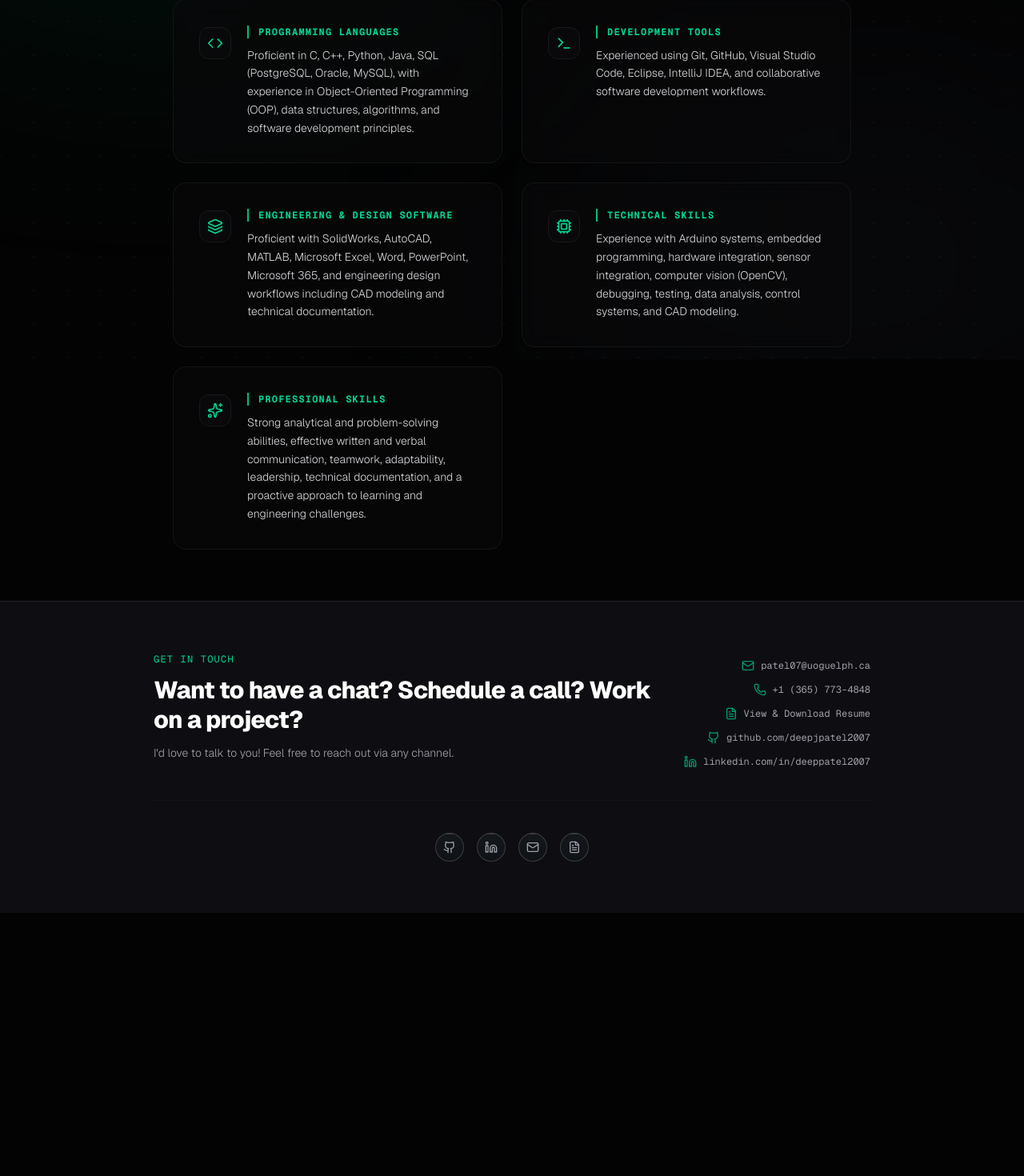
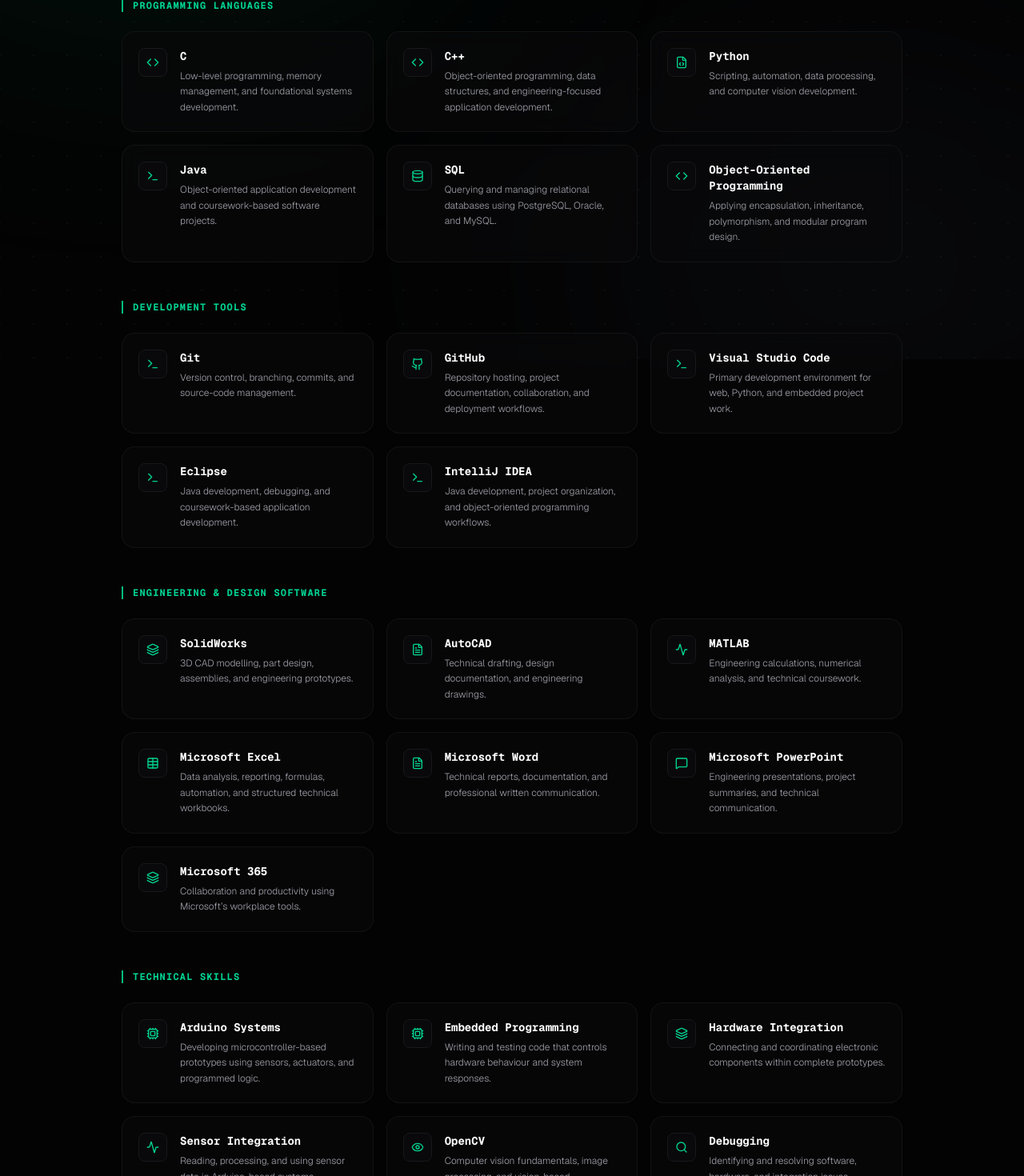
Before and after one commit to deepjpatel2007/My-Portfolio, a Next.js app: page /skills in a window 1280 px wide. Shown: the part 351-1821 px from the top of the page at 80% size. Before the commit the page ends 1492 px from the top, so only its background shows below. Built offline with nearby package versions, Linux system fonts and the light colour scheme.

Commit message:
Restore individual skill cards grid to Technical Capabilities page and align Interactive Resume with PDF

```diff
--- a/src/app/skills/page.tsx
+++ b/src/app/skills/page.tsx
@@ -32,7 +32,6 @@
 } from 'lucide-react';
 import { Github } from '@/components/ui/BrandIcons';
 import { Card } from '@/components/ui/Card';
-import { skillCategories } from '@/data/skills';
 
 const fadeInUp = {
   hidden: { opacity: 0, y: 20 },
@@ -80,36 +79,70 @@
 };
 
 export default function SkillsPage() {
-  const displayCategories = [
+  const categories = [
     {
       title: "Programming Languages",
-      icon: <Code className="w-5 h-5 text-emerald-400" />,
-      description: "Proficient in C, C++, Python, Java, SQL (PostgreSQL, Oracle, MySQL), with experience in Object-Oriented Programming (OOP), data structures, algorithms, and software development principles."
+      items: [
+        { name: "C", description: "Low-level programming, memory management, and foundational systems development.", icon: "Code" },
+        { name: "C++", description: "Object-oriented programming, data structures, and engineering-focused application development.", icon: "Code" },
+        { name: "Python", description: "Scripting, automation, data processing, and computer vision development.", icon: "FileCode" },
+        { name: "Java", description: "Object-oriented application development and coursework-based software projects.", icon: "Terminal" },
+        { name: "SQL", description: "Querying and managing relational databases using PostgreSQL, Oracle, and MySQL.", icon: "Database" },
+        { name: "Object-Oriented Programming", description: "Applying encapsulation, inheritance, polymorphism, and modular program design.", icon: "Code" }
+      ]
     },
     {
       title: "Development Tools",
-      icon: <Terminal className="w-5 h-5 text-emerald-400" />,
-      description: "Experienced using Git, GitHub, Visual Studio Code, Eclipse, IntelliJ IDEA, and collaborative software development workflows."
+      items: [
+        { name: "Git", description: "Version control, branching, commits, and source-code management.", icon: "Terminal" },
+        { name: "GitHub", description: "Repository hosting, project documentation, collaboration, and deployment workflows.", icon: "Github" },
+        { name: "Visual Studio Code", description: "Primary development environment for web, Python, and embedded project work.", icon: "Terminal" },
+        { name: "Eclipse", description: "Java development, debugging, and coursework-based application development.", icon: "Terminal" },
+        { name: "IntelliJ IDEA", description: "Java development, project organization, and object-oriented programming workflows.", icon: "Terminal" }
+      ]
     },
     {
       title: "Engineering & Design Software",
-      icon: <Layers className="w-5 h-5 text-emerald-400" />,
-      description: "Proficient with SolidWorks, AutoCAD, MATLAB, Microsoft Excel, Word, PowerPoint, Microsoft 365, and engineering design workflows including CAD modeling and technical documentation."
+      items: [
+        { name: "SolidWorks", description: "3D CAD modelling, part design, assemblies, and engineering prototypes.", icon: "Layers" },
+        { name: "AutoCAD", description: "Technical drafting, design documentation, and engineering drawings.", icon: "FileText" },
+        { name: "MATLAB", description: "Engineering calculations, numerical analysis, and technical coursework.", icon: "Activity" },
+        { name: "Microsoft Excel", description: "Data analysis, reporting, formulas, automation, and structured technical workbooks.", icon: "Table" },
+        { name: "Microsoft Word", description: "Technical reports, documentation, and professional written communication.", icon: "FileText" },
+        { name: "Microsoft PowerPoint", description: "Engineering presentations, project summaries, and technical communication.", icon: "MessageSquare" },
+        { name: "Microsoft 365", description: "Collaboration and productivity using Microsoft’s workplace tools.", icon: "Layers" }
+      ]
     },
     {
       title: "Technical Skills",
-      icon: <Cpu className="w-5 h-5 text-emerald-400" />,
-      description: "Experience with Arduino systems, embedded programming, hardware integration, sensor integration, computer vision (OpenCV), debugging, testing, data analysis, control systems, and CAD modeling."
+      items: [
+        { name: "Arduino Systems", description: "Developing microcontroller-based prototypes using sensors, actuators, and programmed logic.", icon: "Cpu" },
+        { name: "Embedded Programming", description: "Writing and testing code that controls hardware behaviour and system responses.", icon: "Cpu" },
+        { name: "Hardware Integration", description: "Connecting and coordinating electronic components within complete prototypes.", icon: "Layers" },
+        { name: "Sensor Integration", description: "Reading, processing, and using sensor data in Arduino-based systems.", icon: "Activity" },
+        { name: "OpenCV", description: "Computer vision fundamentals, image processing, and vision-based programming.", icon: "Eye" },
+        { name: "Debugging", description: "Identifying and resolving software, hardware, and integration issues systematically.", icon: "Search" },
+        { name: "Testing", description: "Validating functionality, checking system behaviour, and improving reliability through iteration.", icon: "Search" },
+        { name: "Data Analysis", description: "Organizing, interpreting, and presenting technical and project-related data.", icon: "Database" },
+        { name: "Control Systems", description: "Implementing programmed responses based on sensor readings and system conditions.", icon: "Orbit" },
+        { name: "CAD Modeling", description: "Creating and refining engineering components and prototype designs.", icon: "Layers" }
+      ]
     },
     {
       title: "Professional Skills",
-      icon: <Sparkles className="w-5 h-5 text-emerald-400" />,
-      description: "Strong analytical and problem-solving abilities, effective written and verbal communication, teamwork, adaptability, leadership, technical documentation, and a proactive approach to learning and engineering challenges."
+      items: [
+        { name: "Problem Solving", description: "Breaking complex challenges into manageable steps and developing practical solutions.", icon: "Sparkles" },
+        { name: "Communication", description: "Explaining technical ideas clearly through written, verbal, and visual communication.", icon: "MessageSquare" },
+        { name: "Teamwork", description: "Collaborating effectively on engineering projects, competitions, and shared deliverables.", icon: "Users" },
+        { name: "Adaptability", description: "Learning unfamiliar tools and adjusting to new technical requirements.", icon: "Orbit" },
+        { name: "Leadership", description: "Supporting team organization, decision-making, and project progress.", icon: "Users" },
+        { name: "Proactive Attitude", description: "Taking initiative, identifying next steps, and continuously improving project work.", icon: "Sparkles" }
+      ]
     }
   ];
 
   return (
-    <div className="w-full max-w-4xl mx-auto px-6 flex flex-col gap-12">
+    <div className="w-full max-w-5xl mx-auto px-6 flex flex-col gap-12">
 
       {/* 1. Header Section */}
       <motion.div
@@ -138,34 +171,43 @@
       {/* 2. Categorized Skills Matrix */}
       <motion.div
         layout
-        className="flex flex-col gap-6"
+        className="flex flex-col gap-12"
       >
-        <div className="grid grid-cols-1 md:grid-cols-2 gap-6">
-          {displayCategories.map((cat, idx) => (
+        <AnimatePresence mode="popLayout">
+          {categories.map((cat) => (
             <motion.div
               layout
-              initial={{ opacity: 0, y: 10 }}
-              animate={{ opacity: 1, y: 0 }}
-              transition={{ duration: 0.3, delay: idx * 0.05 }}
+              initial={{ opacity: 0 }}
+              animate={{ opacity: 1 }}
+              exit={{ opacity: 0 }}
+              transition={{ duration: 0.3 }}
               key={cat.title}
-              className="h-full"
+              className="flex flex-col gap-6"
             >
-              <Card className="p-6 md:p-8 flex items-start gap-5 hover:border-emerald-500/30 transition-all duration-300 h-full">
-                <div className="w-10 h-10 rounded-xl bg-zinc-950 border border-zinc-900 flex items-center justify-center shrink-0 mt-0.5">
-                  {cat.icon}
-                </div>
-                <div className="flex flex-col gap-2.5">
-                  <h2 className="text-xs font-mono font-bold tracking-widest text-emerald-400 uppercase border-l-2 border-emerald-500 pl-3">
-                    {cat.title}
-                  </h2>
-                  <p className="text-zinc-300 text-sm font-light leading-relaxed">
-                    {cat.description}
-                  </p>
-                </div>
-              </Card>
+              <h2 className="text-xs font-mono font-bold tracking-widest text-emerald-400 uppercase border-l-2 border-emerald-500 pl-3">
+                {cat.title}
+              </h2>
+
+              <div className="grid grid-cols-1 sm:grid-cols-2 md:grid-cols-3 gap-4">
+                {cat.items.map((skill) => (
+                  <Card key={skill.name} className="p-5 flex items-start gap-4 hover:border-emerald-500/30 transition-all duration-300 group">
+                    <div className="w-9 h-9 rounded-lg bg-zinc-950 border border-zinc-900 flex items-center justify-center shrink-0">
+                      {iconMap[skill.icon] || <Cpu className="w-4 h-4 text-emerald-400" />}
+                    </div>
+                    <div className="flex flex-col gap-1.5">
+                      <h3 className="text-sm font-bold text-white font-mono group-hover:text-emerald-400 transition-colors">
+                        {skill.name}
+                      </h3>
+                      <p className="text-zinc-400 text-xs font-light leading-relaxed">
+                        {skill.description}
+                      </p>
+                    </div>
+                  </Card>
+                ))}
+              </div>
             </motion.div>
           ))}
-        </div>
+        </AnimatePresence>
       </motion.div>
 
     </div>
```
